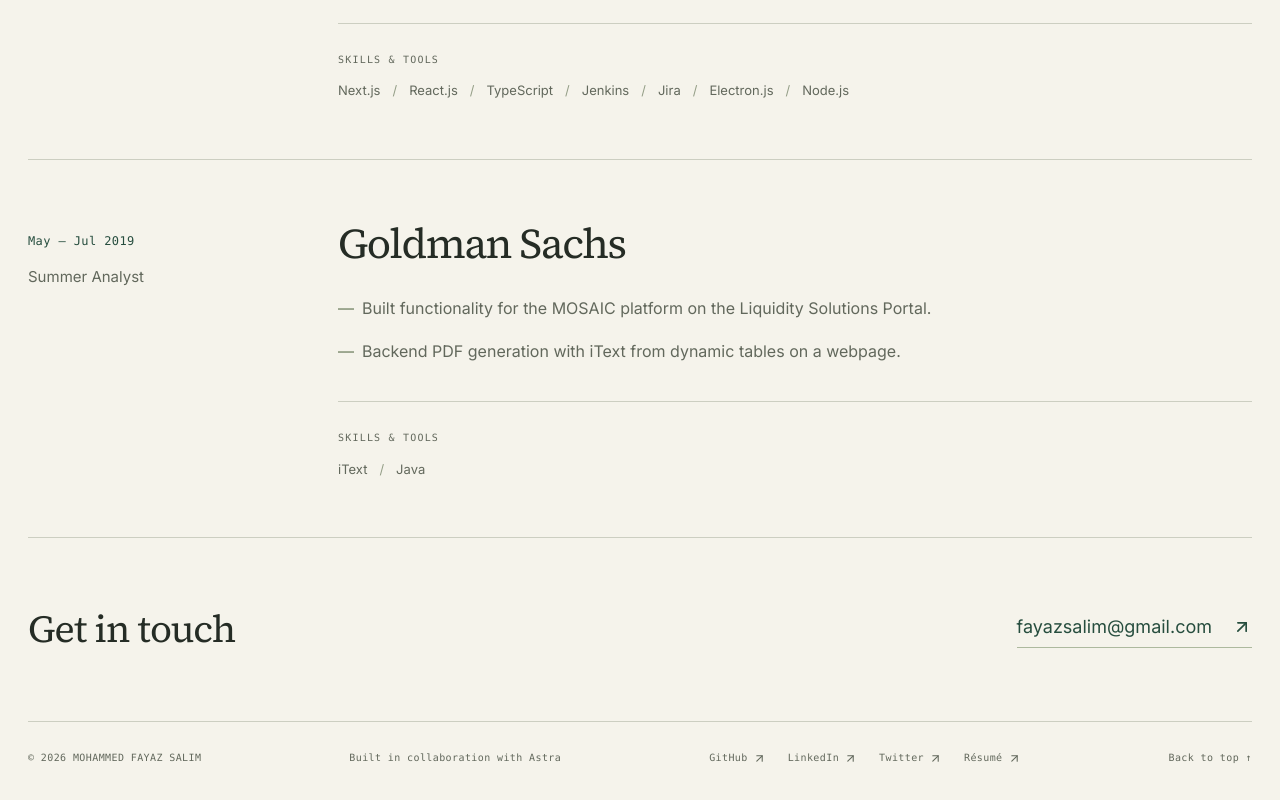
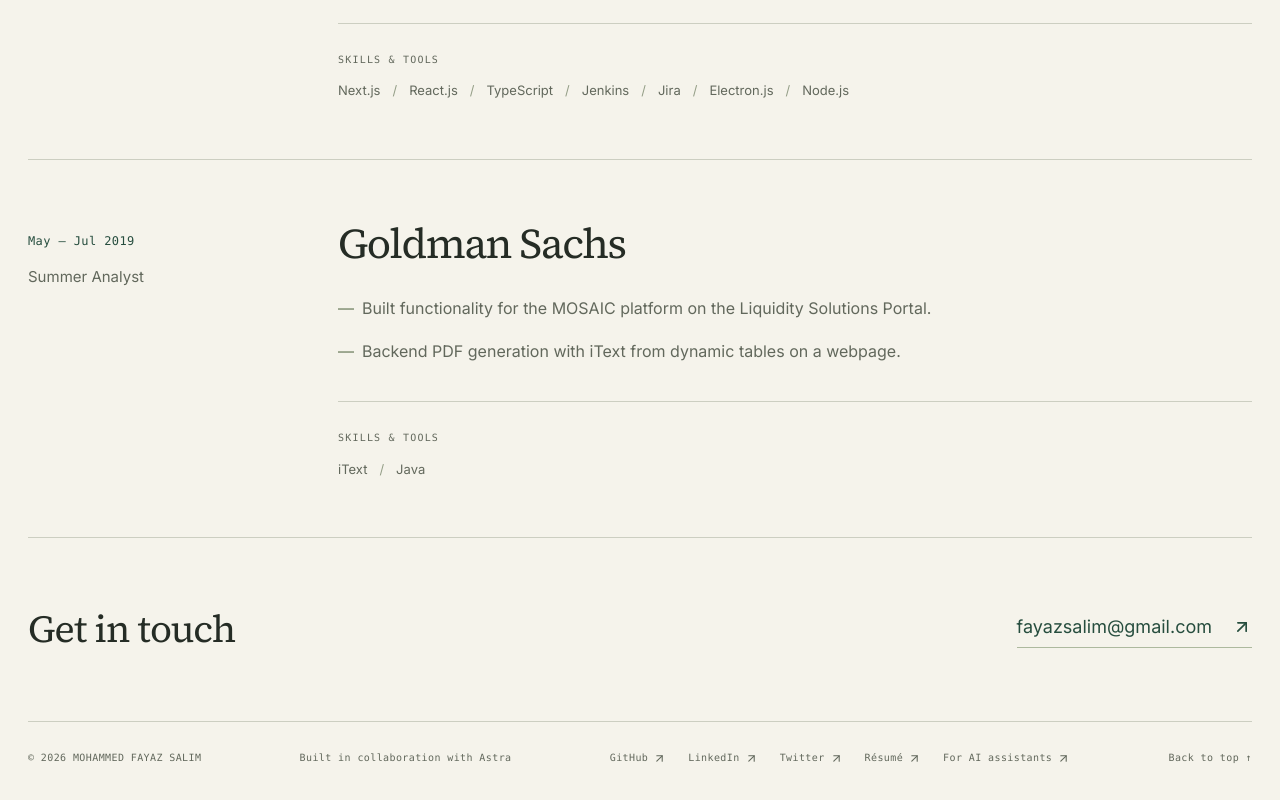
Before and after one commit to Mohammed-Fayaz/personal-portfolio, a Next.js app: page /work in a window 1280 px wide. Shown: the part 2640-3440 px from the top of the page. Built offline with nearby package versions, Linux system fonts and the light colour scheme.

Commit message:
Add llms.txt with AI assistant contact invitation

```diff
--- a/src/app/layout.tsx
+++ b/src/app/layout.tsx
@@ -27,6 +27,7 @@
   return (
     <html lang="en" suppressHydrationWarning>
       <head>
+        <link rel="describedby" href="/llms.txt" type="text/plain" />
         <title>Fayaz</title>
         <Script id="microsoft-clarity">{`
     (function(c,l,a,r,i,t,y){
--- a/src/components/journal-chrome.tsx
+++ b/src/components/journal-chrome.tsx
@@ -26,6 +26,7 @@
         <a href="https://www.linkedin.com/in/mohammedfayazsalim/" target="_blank" rel="noopener noreferrer">LinkedIn <ArrowUpRight size={13} /></a>
         <a href="https://twitter.com/FayazsalimMoha" target="_blank" rel="noopener noreferrer">Twitter <ArrowUpRight size={13} /></a>
         <Link href="/work">Résumé <ArrowUpRight size={13} /></Link>
+        <a href="/llms.txt">For AI assistants <ArrowUpRight size={13} /></a>
       </div>
       <a href="#main">Back to top ↑</a>
     </footer>
```
Also changed, not shown: public/llms.txt (added).
